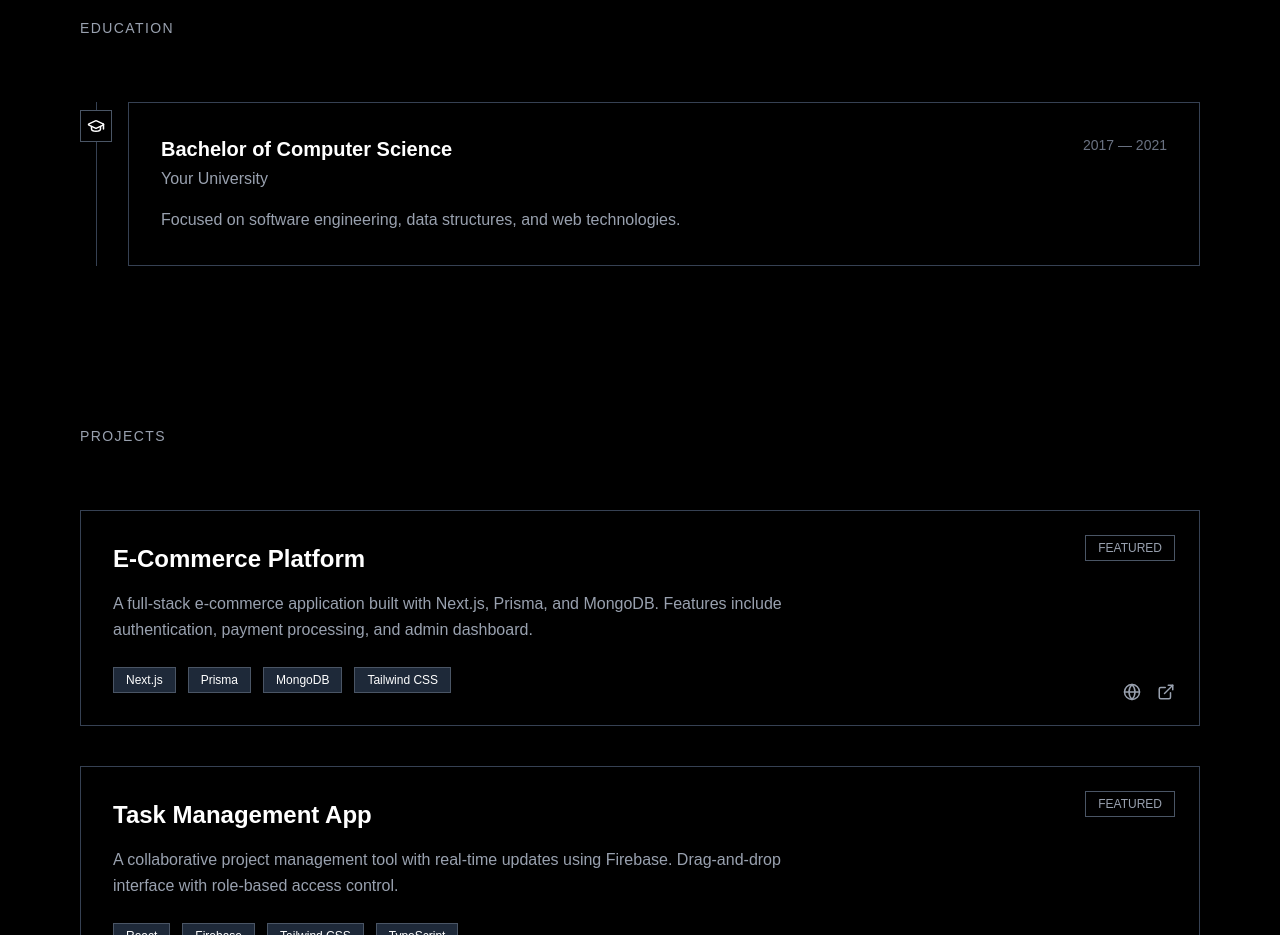
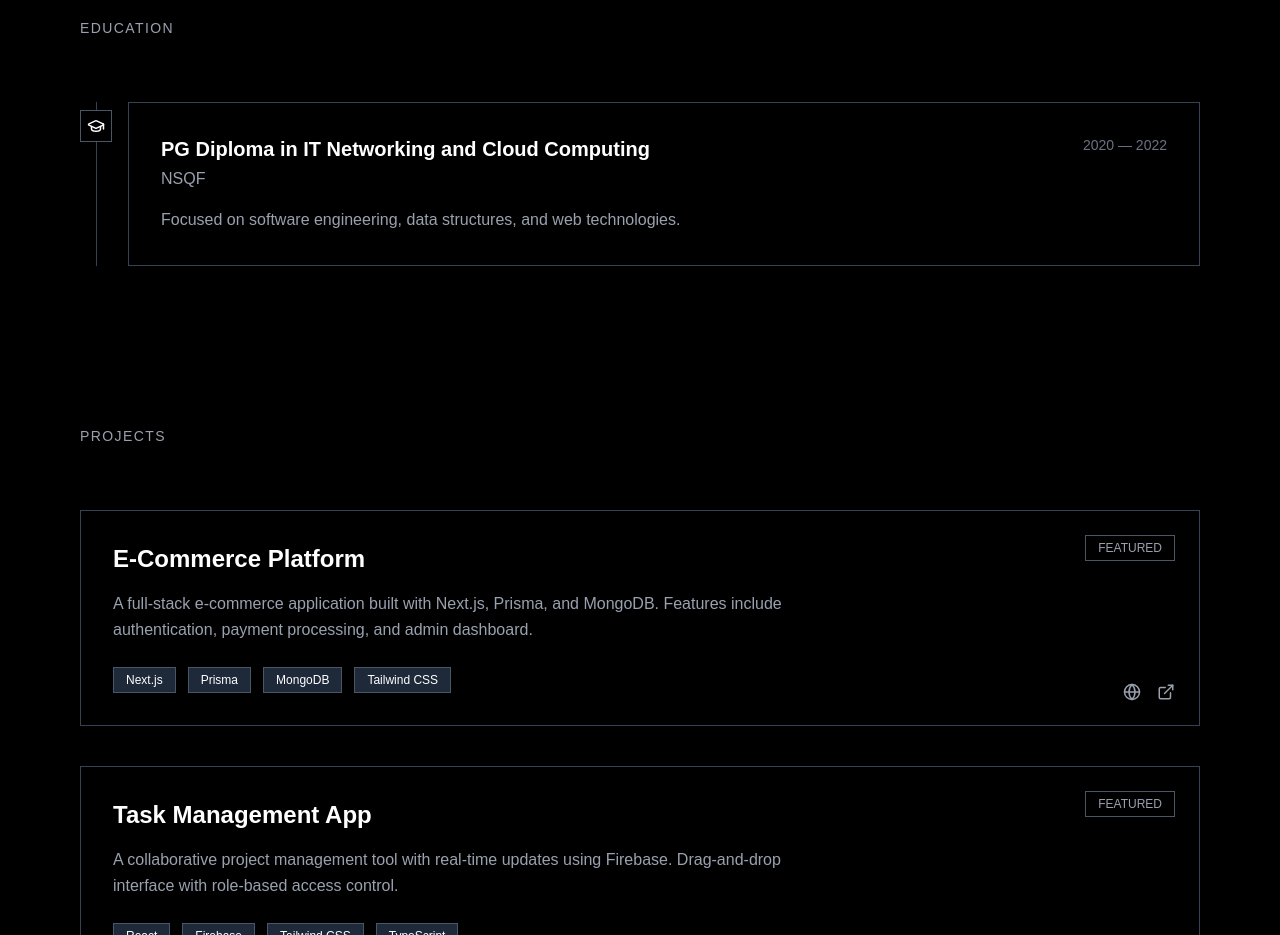
Before and after one commit to SooryaSDas/soorya_s_das, a Next.js app in the folder sooryasdas/: page / in a window 1280 px wide. Shown: the part 3080-4015 px from the top of the page. Built offline with nearby package versions, Linux system fonts and the light colour scheme.

Commit message:
Update EducationSection.tsx

```diff
--- a/sooryasdas/app/components/EducationSection.tsx
+++ b/sooryasdas/app/components/EducationSection.tsx
@@ -5,9 +5,9 @@ import { GraduationCap } from "lucide-react";
 
 const education = [
   {
-    degree: "Bachelor of Computer Science",
-    institution: "Your University",
-    period: "2017 — 2021",
+    degree: "PG Diploma in IT Networking and Cloud Computing",
+    institution: "NSQF",
+    period: "2020 — 2022",
     description:
       "Focused on software engineering, data structures, and web technologies.",
   },
@@ -45,7 +45,7 @@ export default function EducationSection() {
           whileInView={{ height: "100%" }}
           transition={{ duration: 1.2, ease: "easeOut" }}
           viewport={{ once: true }}
-          className="absolute left-4 top-0 w-[1px] bg-gray-700"
+          className="absolute left-4 top-0 w-px bg-gray-700"
         />
 
         <motion.div
```
